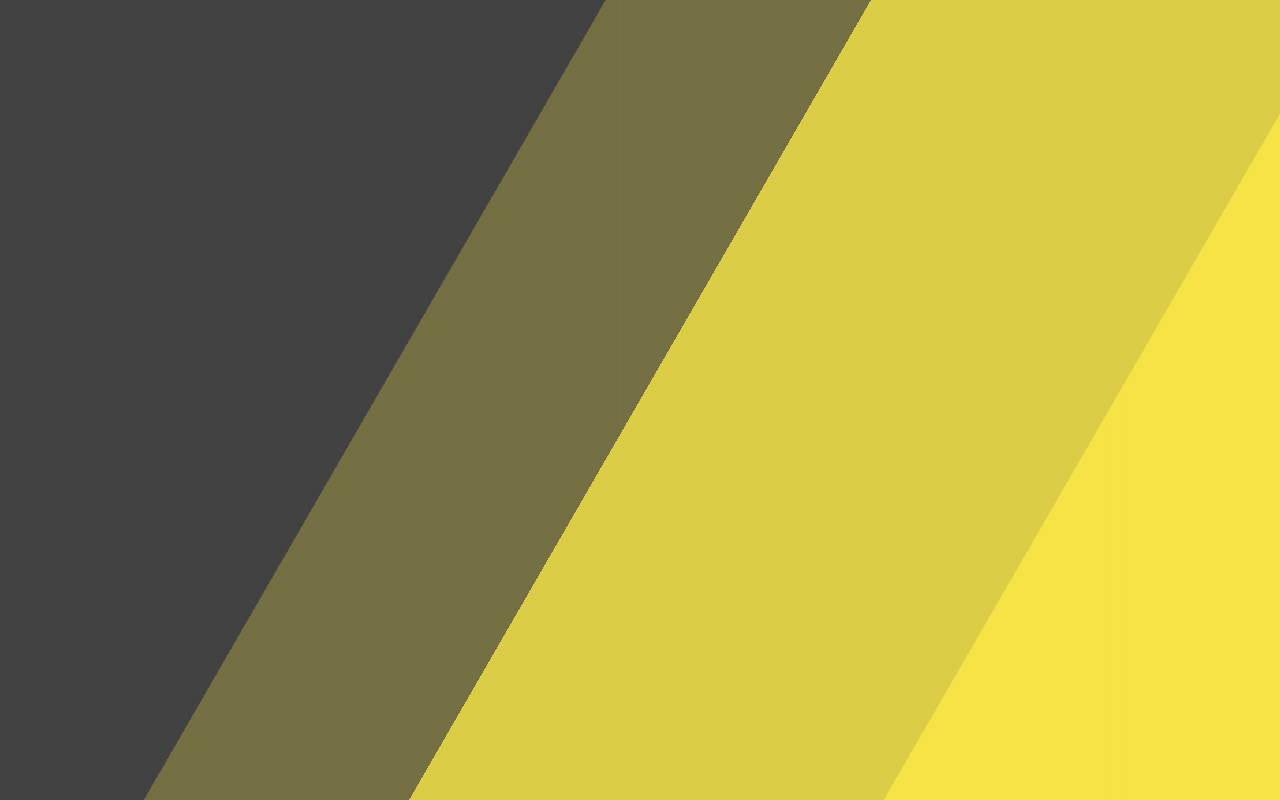
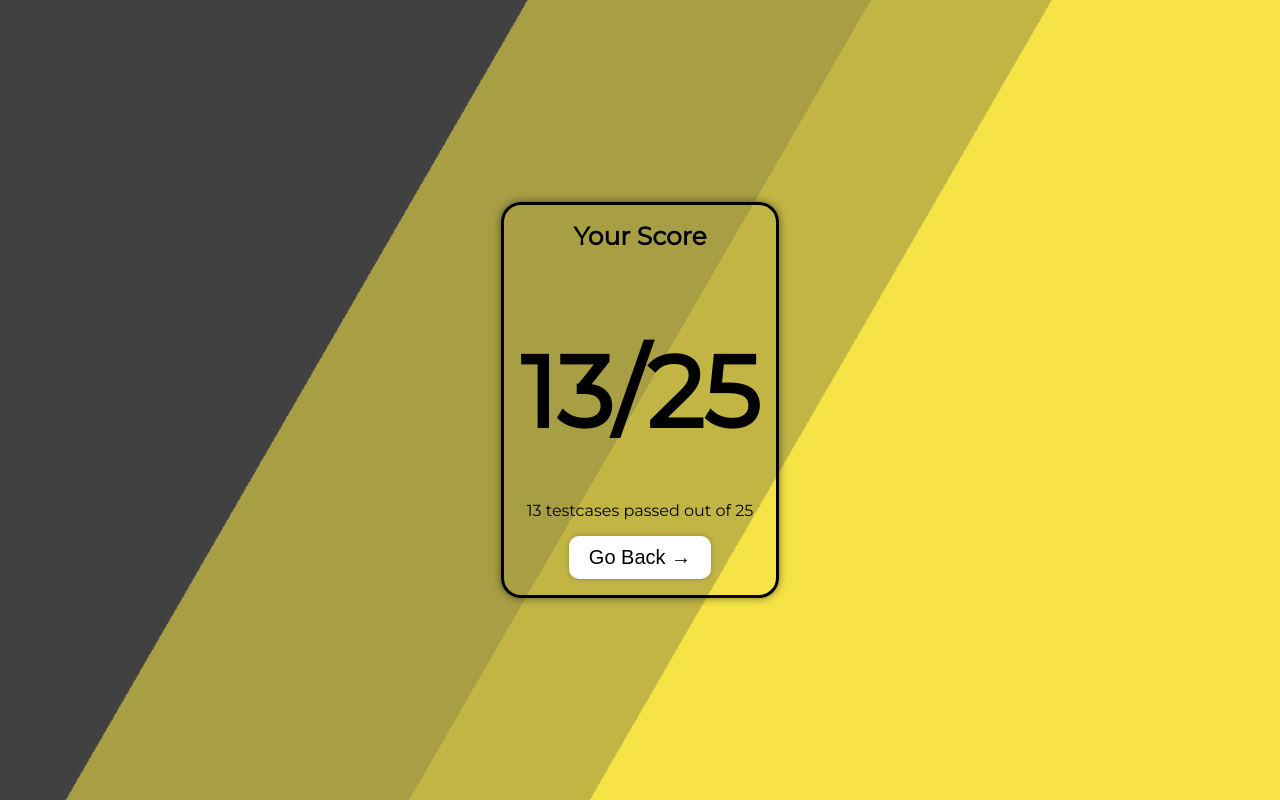
Before and after one commit to anjali-ghanshani/online-compiler-client, a Vue app: page /result in a window 1280 px wide. Before the commit this address had no page. Built offline with nearby package versions, Linux system fonts and the light colour scheme; the HTML template or start-up script is replaced by a standard one.

Commit message:
Added summary(result) page (#12)
- added  anew route to test the summary page layout
- structure of summary page

```diff
--- a/src/components/CodeEditor.vue
+++ b/src/components/CodeEditor.vue
@@ -127,7 +127,7 @@ const runCodeForTestcaseInput = () => {
         <button class="code-sectn-btn" @click="runCodeForTestcaseInput">Run Testcases</button>
       </div>
       <!-- <div> -->
-      <!-- <RouterLink class="code-sectn-btn" to="/">Submit</RouterLink> -->
+      <!-- <RouterLink class="code-sectn-btn" to="/result">Submit</RouterLink> -->
       <!-- </div> -->
     </div>
   </div>
--- a/src/components/Question.vue
+++ b/src/components/Question.vue
@@ -19,9 +19,9 @@ const {
 <template>
   <div class="question">
     <div class="heading">
-      <button class="question-btn" @click="previousQuestion">Prev</button>
+      <button class="question-btn" @click="previousQuestion">&lArr;</button>
       <h1>Question {{ currentIndex }}</h1>
-      <button class="question-btn" @click="nextQuestion">Next</button>
+      <button class="question-btn" @click="nextQuestion">&rArr;</button>
     </div>
     <div class="line">
       <hr />
--- a/src/router/index.js
+++ b/src/router/index.js
@@ -3,6 +3,7 @@
 import { createRouter, createWebHistory } from 'vue-router'
 import HomeView from '../views/HomeView.vue'
 import QuizView from '../views/QuizView.vue'
+import TestingResultView from '../views/TestingResultView.vue'
 const router = createRouter({
   history: createWebHistory(import.meta.env.BASE_URL),
   routes: [
@@ -15,6 +16,11 @@ const router = createRouter({
       path: '/quiz',
       name: 'quiz',
       component: QuizView
+    },
+    {
+      path: '/result',
+      name: 'result',
+      component: TestingResultView
     }
   ]
 })
--- /dev/null
+++ b/src/views/TestingResultView.vue
@@ -0,0 +1,53 @@
+<script>
+import { RouterLink } from 'vue-router'
+</script>
+
+<template>
+  <div class="modal">
+    <div class="modal_title">Your Score</div>
+    <div class="modal_text">13/25</div>
+    <div>13 testcases passed out of 25</div>
+    <RouterLink to="/">
+      <button class="modal_btn">Go Back &rarr;</button>
+    </RouterLink>
+  </div>
+</template>
+
+<style scoped>
+.modal_btn {
+  text-decoration: none;
+  box-shadow: 0 0 0.25em rgba(0, 0, 0, 0.25);
+
+  border-radius: 10px;
+  font-size: 20px;
+  color: black;
+  background-color: white;
+  border: none;
+  padding: 10px 20px;
+  cursor: pointer;
+  margin-top: 1rem;
+}
+
+.modal {
+  padding: 1rem;
+  border: 3px solid black;
+  border-radius: 1.25rem;
+  box-shadow: 0 0 0.5rem rgba(0, 0, 0, 0.5);
+
+  flex-direction: row;
+  text-align: center;
+  justify-content: center;
+  margin: auto;
+}
+
+.modal_text {
+  font-size: 100px;
+  font-weight: 600;
+  margin-bottom: 3rem;
+}
+.modal_title {
+  font-size: 25px;
+  font-weight: 600;
+  margin-bottom: 5rem;
+}
+</style>
```
